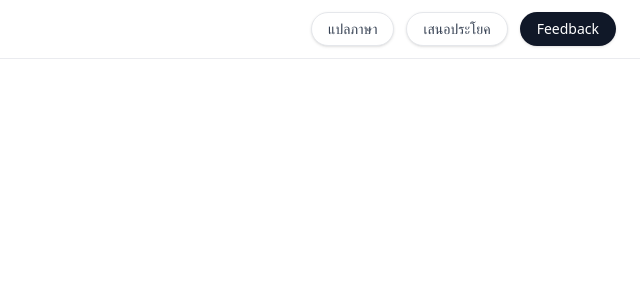
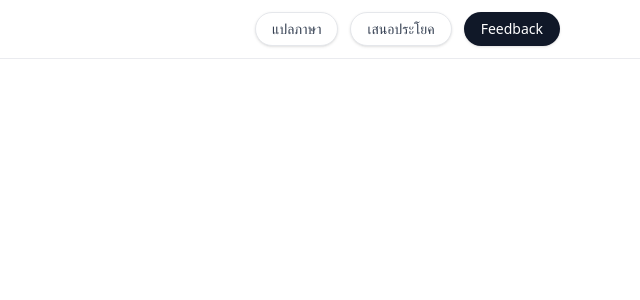
Before and after one commit to Sarunwit00/ProjectED, a React (Vite) app: page / in a window 1280 px wide. Shown: the top 300 px of the page, without its empty margins (640-1280 px from the left). Built offline with nearby package versions, Linux system fonts and the light colour scheme.

Commit message:
Revert "ชิดขวา"
This reverts commit dad27b584ed8254c53df825603f7752d6d7ad584.

```diff
--- a/src/components/Navbar.jsx
+++ b/src/components/Navbar.jsx
@@ -1,19 +1,15 @@
 import React from "react";
+
 
 export default function Navbar() {
     return (
         <header className="sticky top-0 z-50 w-full border-b border-gray-200/80 bg-white/70 backdrop-blur">
-            <nav className="flex w-full items-center justify-end px-6 py-3">
+            <nav className="mx-auto flex max-w-6xl items-center justify-between px-4 py-3">
+                <div className="h-8 w-28 select-none text-sm font-semibold tracking-wide text-gray-900/70" />
                 <div className="flex items-center gap-2 sm:gap-3">
-                    <button className="rounded-full border border-gray-200 bg-white px-3 py-1.5 text-sm font-medium text-gray-700 shadow-sm transition hover:-translate-y-0.5 hover:shadow-md focus:outline-none focus:ring-2 focus:ring-black/10 sm:px-4">
-                        แปลภาษา
-                    </button>
-                    <button className="rounded-full border border-gray-200 bg-white px-3 py-1.5 text-sm font-medium text-gray-700 shadow-sm transition hover:-translate-y-0.5 hover:shadow-md focus:outline-none focus:ring-2 focus:ring-black/10 sm:px-4">
-                        เสนอประโยค
-                    </button>
-                    <button className="rounded-full border border-gray-900/20 bg-gray-900 px-3 py-1.5 text-sm font-medium text-white shadow-sm transition hover:-translate-y-0.5 hover:shadow-md focus:outline-none focus:ring-2 focus:ring-gray-900/30 sm:px-4">
-                        Feedback
-                    </button>
+                    <button className="rounded-full border border-gray-200 bg-white px-3 py-1.5 text-sm font-medium text-gray-700 shadow-sm transition hover:-translate-y-0.5 hover:shadow-md focus:outline-none focus:ring-2 focus:ring-black/10 sm:px-4">แปลภาษา</button>
+                    <button className="rounded-full border border-gray-200 bg-white px-3 py-1.5 text-sm font-medium text-gray-700 shadow-sm transition hover:-translate-y-0.5 hover:shadow-md focus:outline-none focus:ring-2 focus:ring-black/10 sm:px-4">เสนอประโยค</button>
+                    <button className="rounded-full border border-gray-900/20 bg-gray-900 px-3 py-1.5 text-sm font-medium text-white shadow-sm transition hover:-translate-y-0.5 hover:shadow-md focus:outline-none focus:ring-2 focus:ring-gray-900/30 sm:px-4">Feedback</button>
                 </div>
             </nav>
         </header>
```
